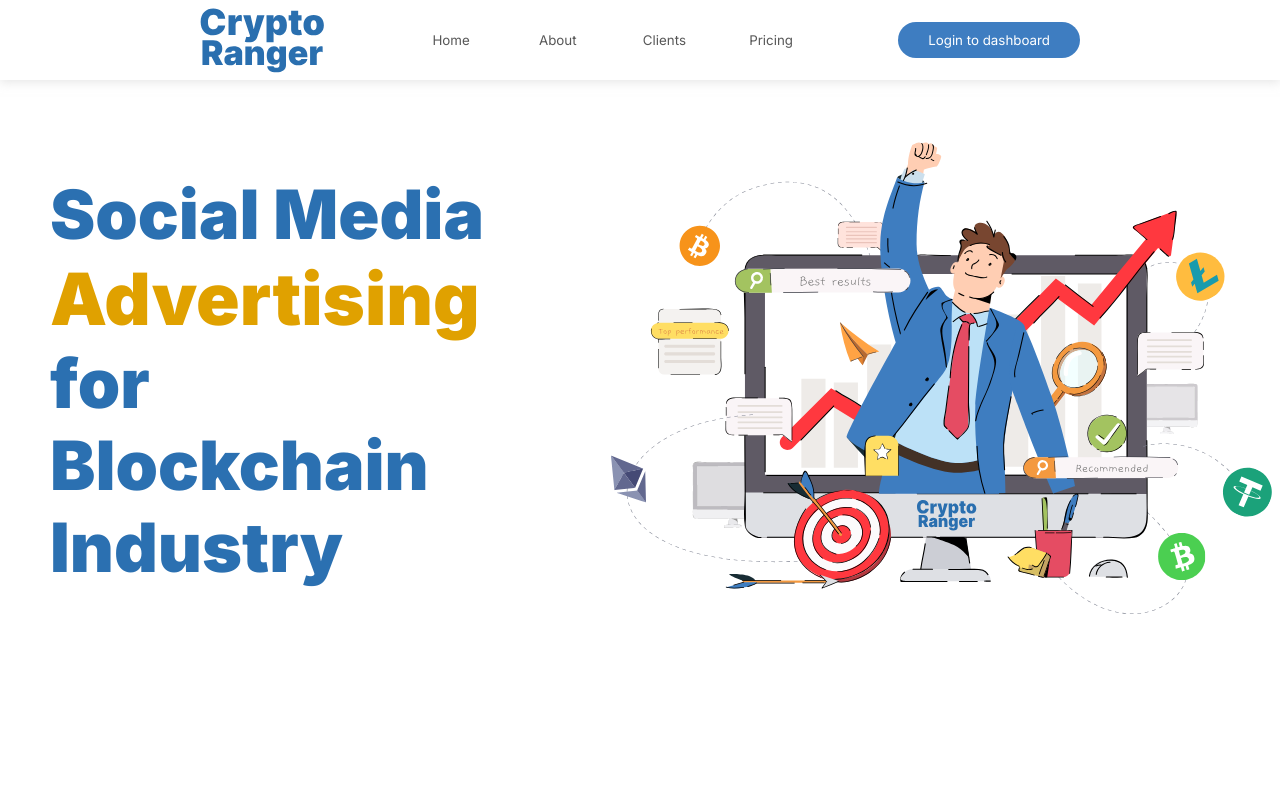
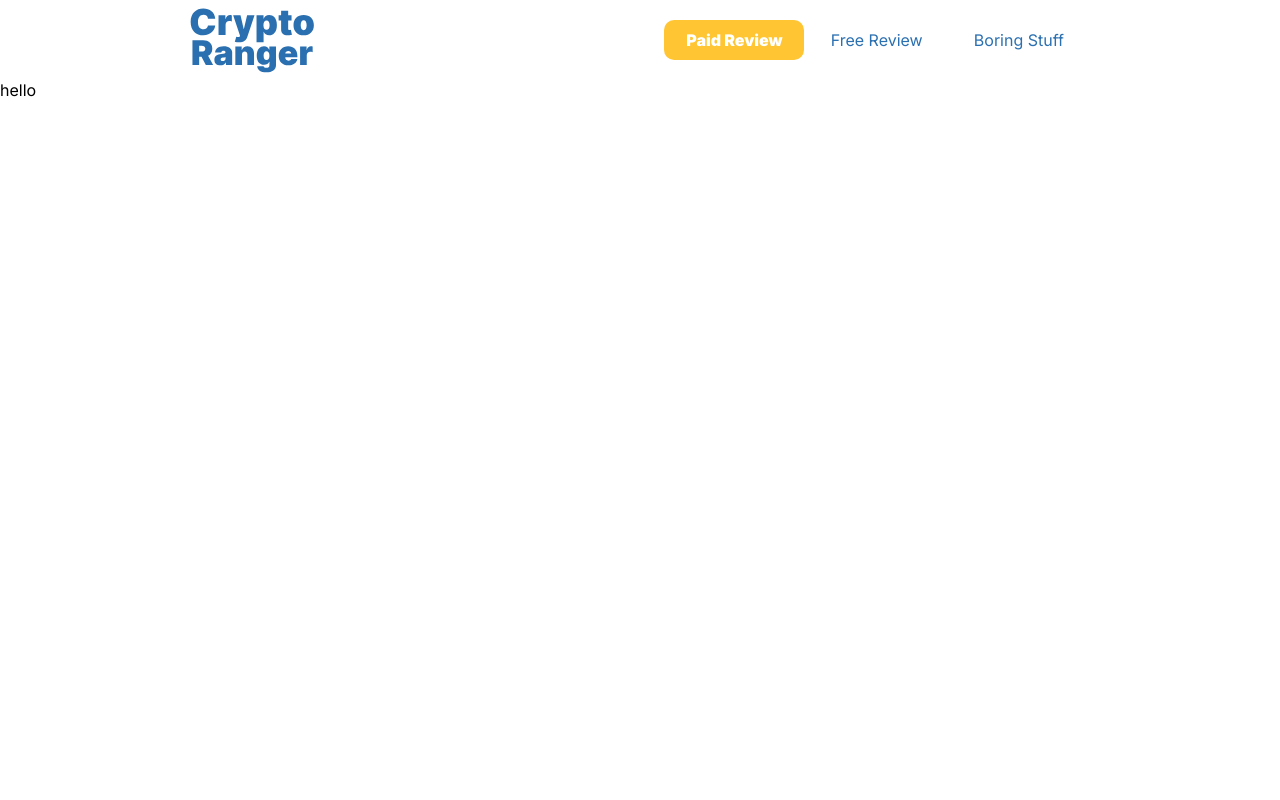
Before and after one commit to SimpleMB/CryptoRangerSimple, a Next.js app: page / in a window 1280 px wide. Shown: the top 800 px of the page. Built offline with nearby package versions, Linux system fonts and the light colour scheme.

Commit message:
Navigation component with styles

```diff
--- a/components/Navigation/Navigation.module.scss
+++ b/components/Navigation/Navigation.module.scss
@@ -1,22 +1,17 @@
 .navigation {
-  position: sticky;
-  top: 0;
-  left: 0;
   display: flex;
   justify-content: space-between;
   align-items: center;
+  height: 80px;
   margin: 0 auto;
   padding: 0 10px;
   background-color: white;
-  box-shadow: 0 2px 10px hsla(0, 0, 80, 50%);
-  z-index: 1000;
-  height: 80px;
 
   @media screen and (min-width: 400px) {
     padding: 0 50px;
   }
   @media screen and (min-width: 1100px) {
-    padding: 0 200px;
+    max-width: 1000px;
   }
 }
 
@@ -29,34 +24,26 @@
     list-style: none;
     width: calc(100vw / 3);
 
-    button {
-      padding: 5px 10px;
+    a {
+      display: block;
+      padding: 10px 20px;
       border: none;
       background-color: hsla(0, 0, 100, 100%);
       text-align: center;
       text-decoration: none;
-      color: hsla(0, 0, 34, 100%);
-      width: 100px;
-      border-radius: 20px;
+      color: hsla(209, 61, 43, 100%);
+      width: 140px;
+      border-radius: 10px;
       outline: none;
       cursor: pointer;
-      transition: background-color 0.5s;
+      transition: 0.2s;
     }
 
-    button:hover {
+    a:hover,
+    a.activeLink {
+      font-weight: 900;
       background-color: hsla(43, 100, 60, 100%);
       color: hsla(43, 100, 100, 100%);
     }
   }
 }
-
-.reviewBtn {
-  padding: 10px 30px;
-  background-color: hsla(211, 51, 50, 100%);
-  border: none;
-  cursor: pointer;
-  text-decoration: none;
-  color: hsla(0, 0, 100, 100%);
-  border-radius: 20px;
-  outline: none;
-}
--- a/components/Navigation/Navigation.tsx
+++ b/components/Navigation/Navigation.tsx
@@ -6,60 +6,28 @@
 }
 
 const Navigation: React.FC<Props> = ({ extended }) => {
-  const scrollToId = (e: React.MouseEvent<HTMLButtonElement>) => {
-    const destinationId = e.currentTarget.getAttribute('data-href');
-    const desctinationElement = document.querySelector(destinationId);
-    desctinationElement.scrollIntoView({ behavior: 'smooth' });
-  };
+  const active = true;
 
   return (
     <nav className={styles.navigation}>
-      <Link href="/">
       <img src="/images/cryptorangerlogo.svg" alt="Crypto Ranger logo sign" />
-      </Link>
-      {extended && (
+
       <ul className={styles.navList}>
         <li>
-            <button type="button" data-href="#home" onClick={scrollToId}>
-              Home
-            </button>
+          <Link href="/paidreview">
+            <a className={active && styles.activeLink}>Paid Review</a>
+          </Link>
         </li>
         <li>
-            <button
-              type="button"
-              data-href="#about"
-              onClick={scrollToId}
-              data-active
-            >
-              About
-            </button>
+          <Link href="/freereview">Free Review</Link>
         </li>
         <li>
-            <button type="button" data-href="#clients" onClick={scrollToId}>
-              Clients
-            </button>
-          </li>
-          <li>
-            <button type="button" data-href="#pricing" onClick={scrollToId}>
-              Pricing
-            </button>
+          <Link href="/boringstuff">Boring Stuff</Link>
         </li>
       </ul>
-      )}
-      <button type="button" className={styles.reviewBtn} onClick={() => null}>
-        Login to dashboard
-      </button>
-      {/* <Link href="/projects">
-        <a>
-          <button type="button" className={styles.reviewBtn}>
-            Get review
-          </button>
-        </a>
-      </Link> */}
     </nav>
   );
 };
 
 export default Navigation;
-// TODO : animations when away from top
-// TODO: create new component with ul NavList
+// TODO : activated link when on proper site
--- a/models/index.ts
+++ /dev/null
@@ -1,5 +0,0 @@
-import { PrismaClient } from '@prisma/client';
-
-export const prisma = new PrismaClient();
-export const userModel = prisma.user;
-export const formModel = prisma.form;
--- a/pages/api/hello.ts
+++ /dev/null
@@ -1,8 +0,0 @@
-// Next.js API route support: https://nextjs.org/docs/api-routes/introduction
-
-import { NextApiRequest, NextApiResponse } from 'next';
-
-export default (req: NextApiRequest, res: NextApiResponse) => {
-  res.statusCode = 200;
-  res.json({ name: 'John Doe' });
-};
--- a/pages/api/projects/index.ts
+++ /dev/null
@@ -1,47 +0,0 @@
-import { NextApiRequest, NextApiResponse } from 'next';
-import nc from 'next-connect';
-import { formModel } from '../../../models';
-import { Input } from '../../../types';
-import { isUserOwner } from '../../../utils/apiRequestChecker';
-
-const handler = nc<NextApiRequest, NextApiResponse>();
-
-// GET method handler
-handler.get(async (req: NextApiRequest, res: NextApiResponse) => {
-  res.status(418).json({ error: 'Wrong API route' });
-});
-
-// POST method handler
-handler.post(async (req: NextApiRequest, res: NextApiResponse) => {
-  const { formFields } = req.body;
-
-  try {
-    res.json({});
-  } catch (error) {
-    res.status(403).json({ error });
-  }
-});
-
-// PUT method handler
-handler.put(async (req: NextApiRequest, res: NextApiResponse) => {
-  const { formFields, id, requested, paid } = req.body;
-
-  try {
-    res.json({});
-  } catch (error) {
-    console.log(error);
-    res.status(403).json({ error });
-  }
-});
-
-// DELETE method handler
-handler.delete(async (req: NextApiRequest, res: NextApiResponse) => {
-  const { id } = req.body;
-
-  try {
-    res.json({});
-  } catch (error) {
-    res.status(403).json({ error });
-  }
-});
-export default handler;
--- a/pages/index.tsx
+++ b/pages/index.tsx
@@ -1,28 +1,38 @@
-import About from '../components/About/About';
-import Clients from '../components/Clients/Clients';
-import Footer from '../components/Footer/Footer';
-import HeadIndex from '../components/HeadIndex/Head';
-import Hero from '../components/Hero/Hero';
-import HowItWorks from '../components/HowItWorks/HowItWorks';
+import { NextPage } from 'next';
+import { useEffect } from 'react';
 import Navigation from '../components/Navigation/Navigation';
-import Pricing from '../components/Pricing/Pricing';
-import SectionDivider from '../components/SectionDivider/SectionDivider';
 
-export default function Home() {
+interface BasicInformationProps {
+  projectName: string;
+  webAddress: string;
+  startDate: string;
+  publicationDate: string;
+  linksInDescription: string[] | string;
+}
+
+const BasicInformation: NextPage = () => {
+  const storageBasicInformation: BasicInformationProps = {
+    projectName: '',
+    webAddress: '',
+    startDate: '',
+    publicationDate: '',
+    linksInDescription: [],
+  };
+
+  useEffect(() => {
+    Object.keys(storageBasicInformation).forEach((key) => {
+      storageBasicInformation[key] = localStorage.getItem(key) || '';
+      console.log(key);
+    });
+    console.log(storageBasicInformation);
+  });
+
   return (
     <>
-      <HeadIndex />
-      <Navigation extended />
-      <Hero />
-      <SectionDivider side="right" />
-      <About />
-      <SectionDivider side="left" />
-      <Clients />
-      <SectionDivider side="right" />
-      <HowItWorks />
-      <SectionDivider side="left" />
-      <Pricing />
-      <Footer />
+      <Navigation />
+      hello
     </>
   );
-}
+};
+
+export default BasicInformation;
--- a/pages/projects/[id].tsx
+++ b/pages/projects/[id].tsx
@@ -2,7 +2,6 @@
 import { useRouter } from 'next/router';
 import { useForm } from 'react-hook-form';
 import { useCallback, useEffect, useRef, useState } from 'react';
-import { formModel } from '../../models';
 import styles from './Form.module.scss';
 import { FormValues, Project, ApiRoutes } from '../../types';
 import FormInputList from '../../components/Form/FormInputList';
--- a/types/index.ts
+++ b/types/index.ts
@@ -1,13 +1,8 @@
-import { SessionBase } from 'next-auth/_utils';
-
 // *****************************   Interfaces   ************************************
 
 /**
  * Session object extended with `id` property with user id
  */
-export interface SessionWithId extends SessionBase {
-  id: number;
-}
 
 /**
  * Inerface for `JWT` object
```
Lines whose indentation alone changed are shown as unchanged.
